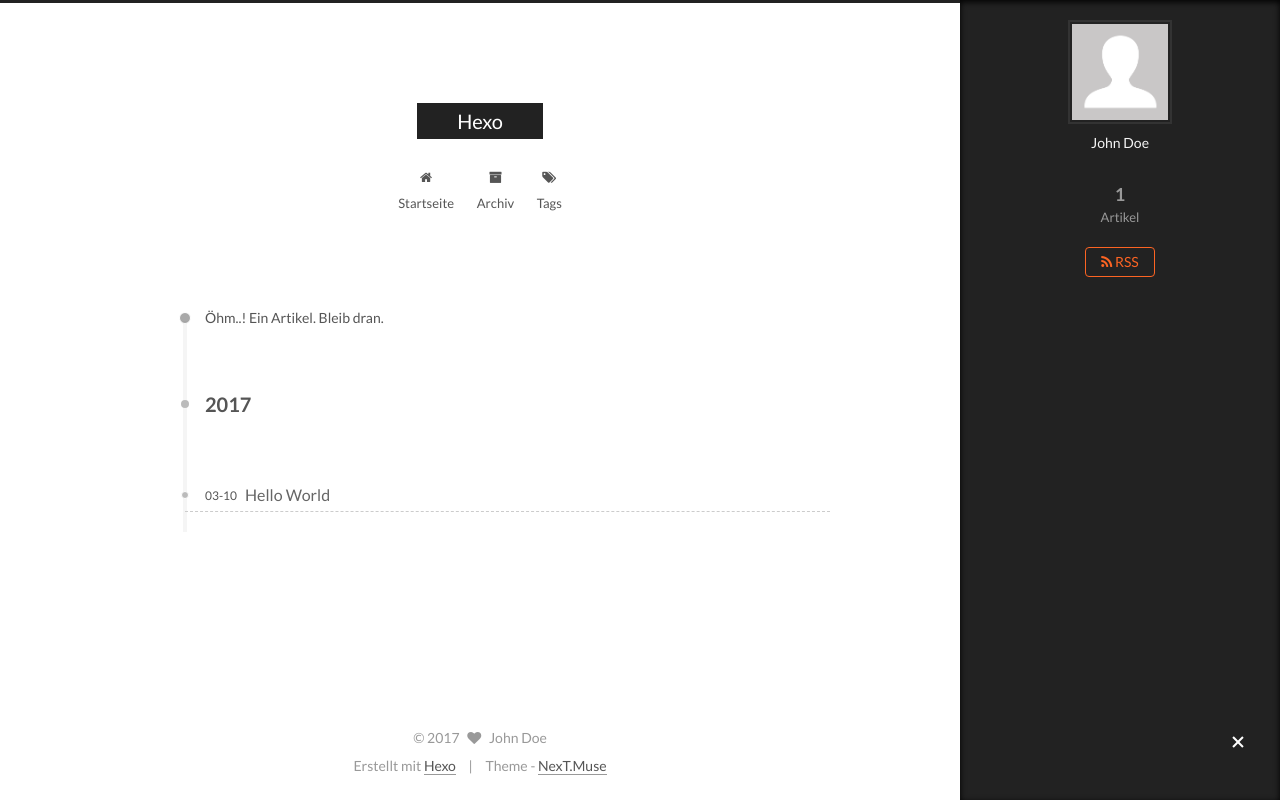
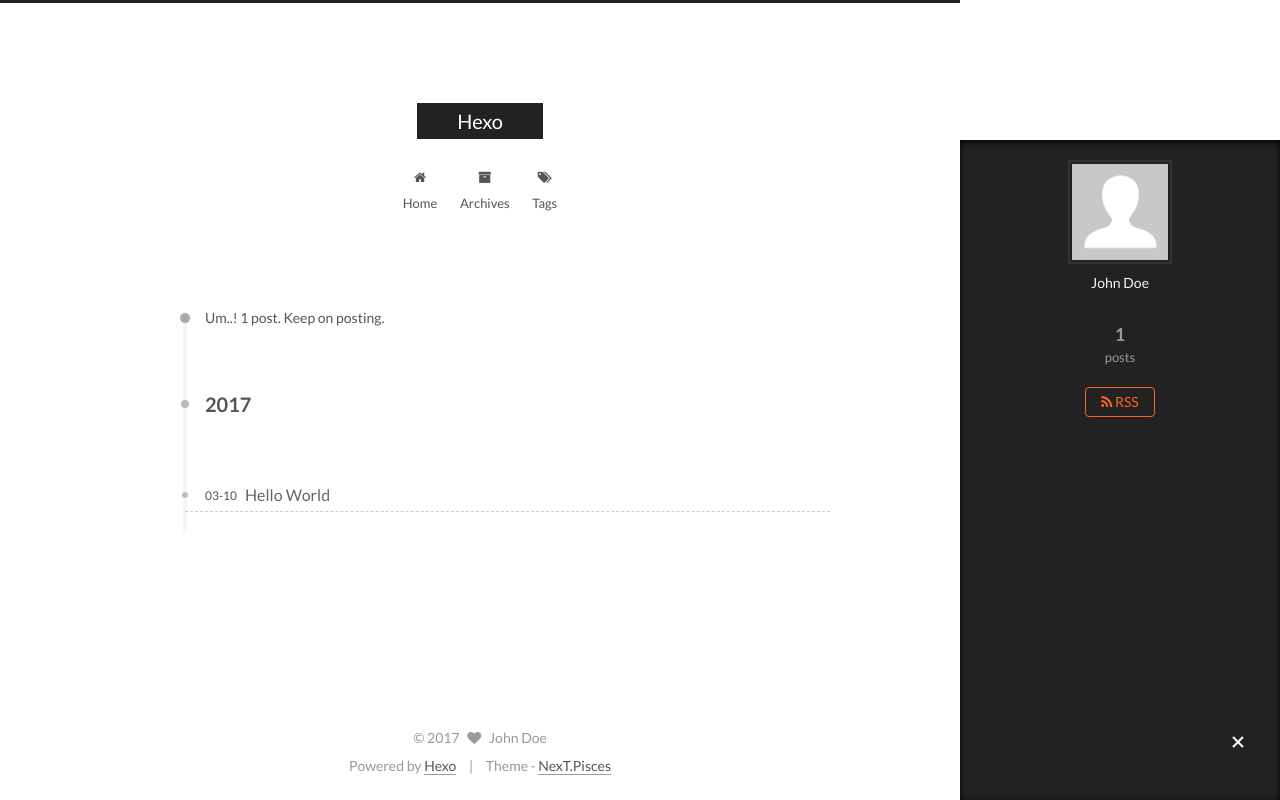
Before and after one commit to longmimi/longmimi.github.io, a plain HTML site: page archives/2017/03/index.html in a window 1280 px wide. Both pictures are taken after a click on the element 1238 px from the left and 743 px from the top of the page. Drawn offline with Linux system fonts and the light colour scheme.

Commit message:
Site updated: 2017-03-10 23:47:15

```diff
--- a/2017/03/10/hello-world/index.html
+++ b/2017/03/10/hello-world/index.html
@@ -5,7 +5,7 @@
 
 
 
-<html class="theme-next muse use-motion" lang="">
+<html class="theme-next pisces use-motion" lang="">
 <head>
   <meta charset="UTF-8"/>
 <meta http-equiv="X-UA-Compatible" content="IE=edge" />
@@ -111,7 +111,7 @@
   var NexT = window.NexT || {};
   var CONFIG = {
     root: '/',
-    scheme: 'Muse',
+    scheme: 'Pisces',
     sidebar: {"position":"left","display":"post","offset":12,"offset_float":0,"b2t":false,"scrollpercent":false},
     fancybox: true,
     motion: true,
@@ -203,7 +203,7 @@
 
               <i class="menu-item-icon fa fa-fw fa-home"></i> <br />
 
-            Startseite
+            Home
           </a>
         </li>
 
@@ -213,7 +213,7 @@
 
               <i class="menu-item-icon fa fa-fw fa-archive"></i> <br />
 
-            Archiv
+            Archives
           </a>
         </li>
 
@@ -290,7 +290,7 @@
                 <i class="fa fa-calendar-o"></i>
               </span>
 
-                <span class="post-meta-item-text">Veröffentlicht am</span>
+                <span class="post-meta-item-text">Posted on</span>
 
               <time title="Post created" itemprop="dateCreated datePublished" datetime="2017-03-10T22:57:36+08:00">
                 2017-03-10
@@ -408,10 +408,10 @@
 
         <ul class="sidebar-nav motion-element">
           <li class="sidebar-nav-toc sidebar-nav-active" data-target="post-toc-wrap" >
-            Inhaltsverzeichnis
+            Table of Contents
           </li>
           <li class="sidebar-nav-overview" data-target="site-overview">
-            Übersicht
+            Overview
           </li>
         </ul>
 
@@ -432,7 +432,7 @@
             <div class="site-state-item site-state-posts">
               <a href="/archives">
                 <span class="site-state-item-count">1</span>
-                <span class="site-state-item-name">Artikel</span>
+                <span class="site-state-item-name">posts</span>
               </a>
             </div>
 
@@ -509,13 +509,13 @@
 
 
 <div class="powered-by">
-  Erstellt mit  <a class="theme-link" href="https://hexo.io">Hexo</a>
+  Powered by <a class="theme-link" href="https://hexo.io">Hexo</a>
 </div>
 
 <div class="theme-info">
   Theme -
   <a class="theme-link" href="https://github.com/iissnan/hexo-theme-next">
-    NexT.Muse
+    NexT.Pisces
   </a>
 </div>
 
@@ -588,6 +588,13 @@
 
 
 
+  <script type="text/javascript" src="/js/src/affix.js?v=5.1.0"></script>
+
+  <script type="text/javascript" src="/js/src/schemes/pisces.js?v=5.1.0"></script>
+
+
+
+
   <script type="text/javascript" src="/js/src/scrollspy.js?v=5.1.0"></script>
 <script type="text/javascript" src="/js/src/post-details.js?v=5.1.0"></script>
 
--- a/archives/2017/03/index.html
+++ b/archives/2017/03/index.html
@@ -5,7 +5,7 @@
 
 
 
-<html class="theme-next muse use-motion" lang="">
+<html class="theme-next pisces use-motion" lang="">
 <head>
   <meta charset="UTF-8"/>
 <meta http-equiv="X-UA-Compatible" content="IE=edge" />
@@ -102,7 +102,7 @@
   var NexT = window.NexT || {};
   var CONFIG = {
     root: '/',
-    scheme: 'Muse',
+    scheme: 'Pisces',
     sidebar: {"position":"left","display":"post","offset":12,"offset_float":0,"b2t":false,"scrollpercent":false},
     fancybox: true,
     motion: true,
@@ -128,7 +128,7 @@
 
 
 
-  <title> Archiv | Hexo </title>
+  <title> Archive | Hexo </title>
 </head>
 
 <body itemscope itemtype="http://schema.org/WebPage" lang="">
@@ -194,7 +194,7 @@
 
               <i class="menu-item-icon fa fa-fw fa-home"></i> <br />
 
-            Startseite
+            Home
           </a>
         </li>
 
@@ -204,7 +204,7 @@
 
               <i class="menu-item-icon fa fa-fw fa-archive"></i> <br />
 
-            Archiv
+            Archives
           </a>
         </li>
 
@@ -246,7 +246,7 @@
 
 
 
-      Öhm..! Ein Artikel. Bleib dran.
+      Um..! 1 post. Keep on posting.
     </span>
 
 
@@ -340,7 +340,7 @@
             <div class="site-state-item site-state-posts">
               <a href="/archives">
                 <span class="site-state-item-count">1</span>
-                <span class="site-state-item-name">Artikel</span>
+                <span class="site-state-item-name">posts</span>
               </a>
             </div>
 
@@ -401,13 +401,13 @@
 
 
 <div class="powered-by">
-  Erstellt mit  <a class="theme-link" href="https://hexo.io">Hexo</a>
+  Powered by <a class="theme-link" href="https://hexo.io">Hexo</a>
 </div>
 
 <div class="theme-info">
   Theme -
   <a class="theme-link" href="https://github.com/iissnan/hexo-theme-next">
-    NexT.Muse
+    NexT.Pisces
   </a>
 </div>
 
@@ -480,6 +480,13 @@
 
 
 
+  <script type="text/javascript" src="/js/src/affix.js?v=5.1.0"></script>
+
+  <script type="text/javascript" src="/js/src/schemes/pisces.js?v=5.1.0"></script>
+
+
+
+
 
     <script type="text/javascript" id="motion.page.archive">
       $('.archive-year').velocity('transition.slideLeftIn');
```
Also changed, not shown: archives/2017/index.html (+16 -9 lines), archives/index.html (+16 -9 lines), index.html (+15 -8 lines).
